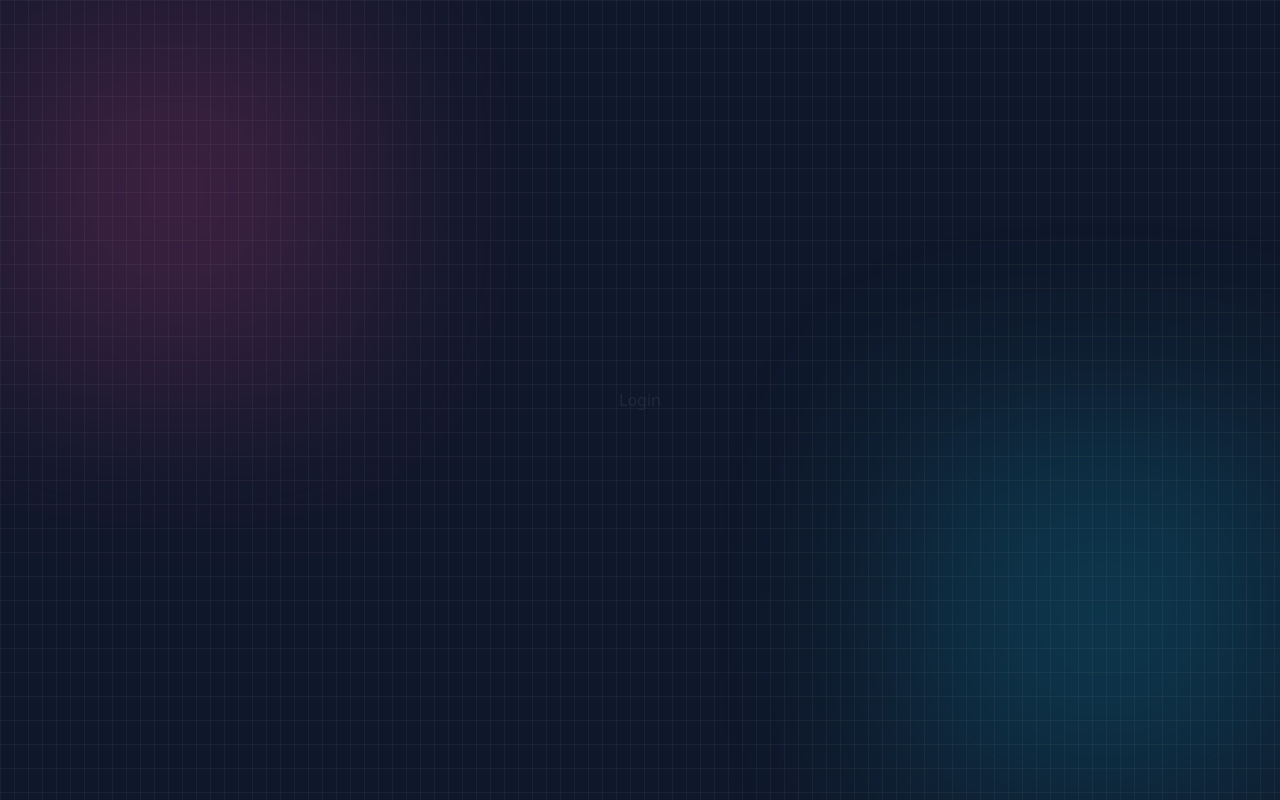
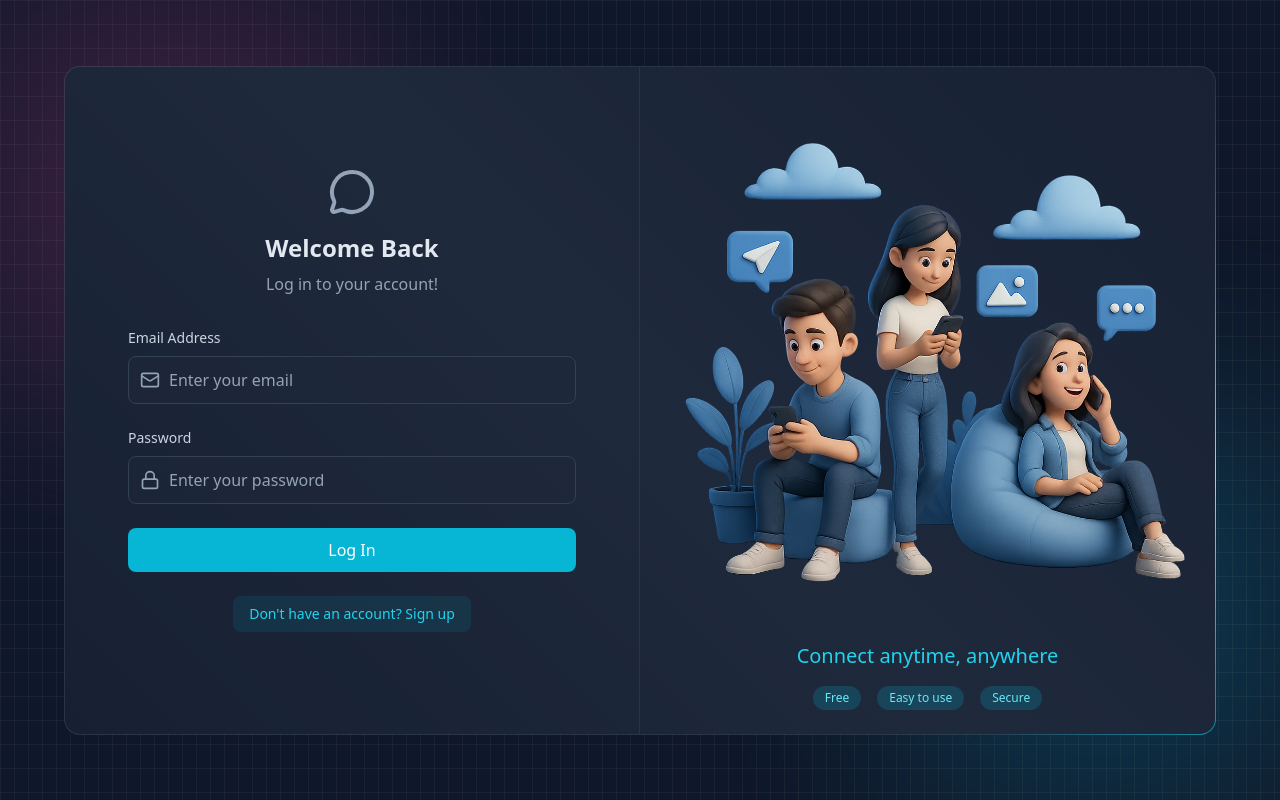
Before and after one commit to chankaran2996/chart-app-client, a React (Vite) app: page /login in a window 1280 px wide. Built offline with nearby package versions, Linux system fonts and the light colour scheme; no server answers.

Commit message:
login created

```diff
--- a/src/pages/Login.jsx
+++ b/src/pages/Login.jsx
@@ -1,8 +1,130 @@
-import React from 'react'
+import React, { useState } from 'react'
+import BorderAnimatedContainer from '../components/BorderAnimatedContainer';
+import { useAuthStore } from '../store/useAuthStore';
+import { LockIcon, MailIcon, MessageCircleIcon } from 'lucide-react';
+import { Link } from 'react-router-dom';
+import loginImage from '../assets/login.png';
 
 const Login = () => {
+  const [formData, setFormData] = useState({
+    email: '',
+    password: '',
+  });
+  const {login , isLogin} = useAuthStore();
+
+  const hndileSubmit = (e) => {
+    e.preventDefault();
+    login(formData);
+  }
   return (
-    <div>Login</div>
+    <div className=' w-full flex items-center justify-center p-4 bg-slate-900'>
+      <div className=' relative w-full max-w-6xl h-auto'>
+        <BorderAnimatedContainer>
+          <div className=' w-full flex flex-col md:flex-row'>
+            {/* Form cloum left side */}
+            <div
+            className=' md:w-1/2 p-8 flex items-center justify-center
+            md:border-r border-slate-600/30'>
+              <div className=' w-full max-w-md'>
+                {/* Heading text */}
+                <div className=' mb-8 text-center flex flex-col items-center'>
+                  <MessageCircleIcon
+                  className=' w-12 h-12 max-auto text-slate-400 mb-4' />
+                  <h2
+                  className=' text-2xl font-bold text-slate-200 mb-2'>
+                    Welcome Back
+                  </h2>
+                  <p className=' text-slate-400 '>Log in to your account!</p>
+                </div>
+
+                {/* Form */}
+                <form
+                onSubmit={hndileSubmit}
+                className=' space-y-6'>
+
+                  {/* Email */}
+                  <div>
+                    <label
+                    className=' auth-input-label'>
+                      Email Address
+                    </label>
+                    <div className=' relative'>
+                      <MailIcon className=' auth-input-icon'/>
+                      <input
+                      type="email"
+                      className=' input'
+                      placeholder='Enter your email'
+                      value={formData.email}
+                      onChange={(e) => setFormData({...formData, email: e.target.value})}
+                      />
+                    </div>
+                  </div>
+
+                  {/* Password */}
+                  <div>
+                    <label
+                    className=' auth-input-label'>
+                      Password
+                    </label>
+                    <div className=' relative'>
+                      <LockIcon className=' auth-input-icon'/>
+                      <input
+                      type="password"
+                      className=' input'
+                      placeholder='Enter your password'
+                      value={formData.password}
+                      onChange={(e) => setFormData({...formData, password: e.target.value})}
+                      />
+                    </div>
+                  </div>
+
+                  {/* Submit Button */}
+                  <button type="submit" className="auth-btn" disabled={isLogin}>
+                    {isLogin ? (
+                      <LoaderIcon className=' w-full h-5 animate-spin text-center' />
+                      ) : 'Log In'}
+                  </button>
+                </form>
+
+                <div className=' mt-6 text-center'>
+                    <Link to="/signup" className=' auth-link'>
+                      Don't have an account? Sign up
+                    </Link>
+                </div>
+              </div>
+            </div>
+
+            {/* Right side */}
+            <div
+            className=' md:w-1/2 hidden md:flex justify-center p-6 bg-gradient-to-bl
+            from-slate-800/20 to-transparent'
+            >
+              <div>
+                  <img
+                  src={loginImage}
+                  alt="Login"
+                  className=' w-full h-auto object-contain'
+                  />
+                  <div className=' mt-6 text-center'>
+                      <h3
+                      className=' text-xl font-medium text-cyan-400'
+                      >Connect anytime, anywhere</h3>
+                      <div className=' mt-4 flex justify-center gap-4'>
+                        <span className=' auth-badge'>Free</span>
+                        <span className=' auth-badge'>Easy to use</span>
+                        <span className=' auth-badge'>Secure</span>
+
+                      </div>
+                  </div>
+              </div>
+
+            </div>
+
+          </div>
+        </BorderAnimatedContainer>
+
+      </div>
+    </div>
   )
 }
 
--- a/src/store/useAuthStore.js
+++ b/src/store/useAuthStore.js
@@ -10,6 +10,7 @@ export const useAuthStore = create((set) => ({
     authUser: null,
     isCheckedin : true,
     isSignup : false,
+    isLogin : false,
 
     checkAuth : async() => {
         try {
@@ -41,5 +42,35 @@ export const useAuthStore = create((set) => ({
         }finally{
             set({ isSigninup : false });
         }
-    }
+    },
+
+    login : async (data) => {
+        set({ isLogin : true });
+        try {
+            const response = await axiosInstance.post("/auth/login" , data);
+            if(response.status === 200){
+                set({ authUser : response.data });
+                toast.success(response.data.message);
+            }
+        } catch (error) {
+            toast.error(error.response?.data?.message || "Login failed");
+        }finally{
+            set({ isLogin : false });
+        }
+    },
+
+    logout : async () => {
+        try {
+            const response = await axiosInstance.post("/auth/logout");
+            if(response.status === 200){
+                set({ authUser : null });
+                toast.success(response.data.message);
+            }
+        } catch (error) {
+            toast.error(error.response?.data?.message || "Logout failed");
+        }finally{
+            set({ isLogin : false });
+        }
+    },
+
 }));
```
